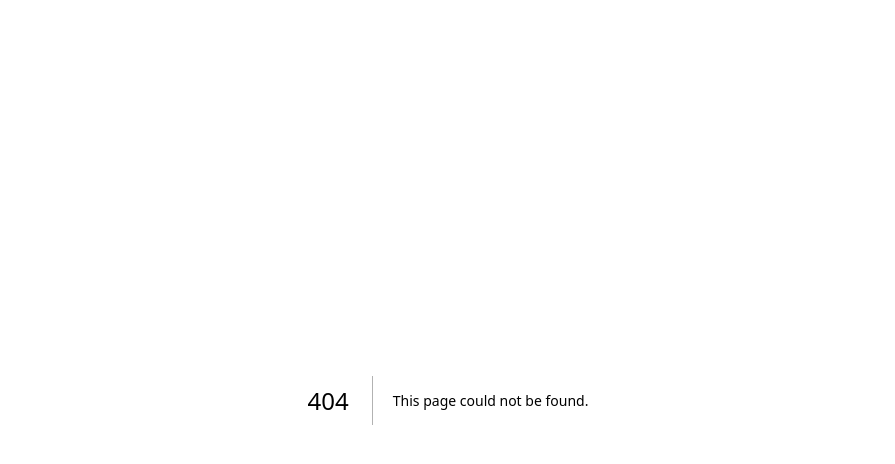
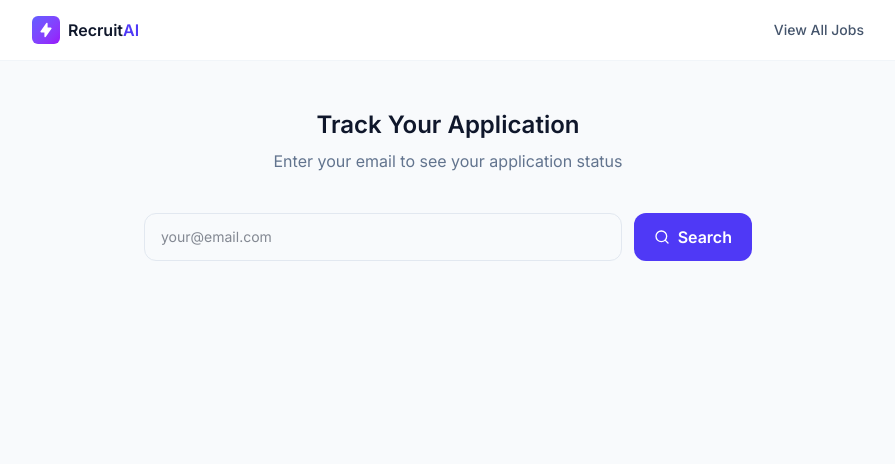
Before and after one commit to OneLove115/recruitai, a Next.js app: page /portal/status in a window 1280 px wide. Before the commit this address had no page. Shown: the top 464 px of the page, without its empty margins (192-1087 px from the left). Built offline with nearby package versions, Linux system fonts and the light colour scheme.

Commit message:
feat: application status tracker portal page

```diff
--- /dev/null
+++ b/src/app/portal/status/page.tsx
@@ -0,0 +1,96 @@
+"use client";
+import { useState } from "react";
+import { getApplicationStatus } from "@/app/actions/portal";
+import { Search, Briefcase, CheckCircle, Clock, XCircle } from "lucide-react";
+
+const statusConfig: Record<string, { label: string; icon: typeof Clock; color: string; bg: string }> = {
+  applied: { label: "Applied", icon: Clock, color: "text-blue-700", bg: "bg-blue-50" },
+  reviewing: { label: "Under Review", icon: Clock, color: "text-yellow-700", bg: "bg-yellow-50" },
+  interview: { label: "Interview Scheduled", icon: CheckCircle, color: "text-purple-700", bg: "bg-purple-50" },
+  offer: { label: "Offer Extended", icon: CheckCircle, color: "text-emerald-700", bg: "bg-emerald-50" },
+  rejected: { label: "Not Selected", icon: XCircle, color: "text-red-600", bg: "bg-red-50" },
+};
+
+type Application = {
+  id: string;
+  status: string;
+  created_at: string;
+  jobs?: { title: string } | null;
+};
+
+export default function ApplicationStatusPage() {
+  const [email, setEmail] = useState("");
+  const [applications, setApplications] = useState<Application[] | null>(null);
+  const [loading, setLoading] = useState(false);
+
+  const handleSearch = async (e: React.FormEvent) => {
+    e.preventDefault();
+    if (!email.trim()) return;
+    setLoading(true);
+    const results = await getApplicationStatus(email.trim());
+    setApplications(results as unknown as Application[]);
+    setLoading(false);
+  };
+
+  return (
+    <main className="max-w-2xl mx-auto px-4 sm:px-6 lg:px-8 py-12">
+      <div className="text-center mb-10">
+        <h1 className="text-2xl font-bold text-slate-900 mb-2">Track Your Application</h1>
+        <p className="text-slate-500">Enter your email to see your application status</p>
+      </div>
+
+      <form onSubmit={handleSearch} className="flex gap-3 mb-8">
+        <input
+          type="email"
+          value={email}
+          onChange={(e) => setEmail(e.target.value)}
+          placeholder="your@email.com"
+          required
+          className="flex-1 px-4 py-3 border border-slate-200 rounded-xl text-sm focus:outline-none focus:ring-2 focus:ring-indigo-500"
+        />
+        <button type="submit" disabled={loading}
+          className="inline-flex items-center gap-2 bg-indigo-600 hover:bg-indigo-700 disabled:opacity-60 text-white font-semibold px-5 py-3 rounded-xl transition-colors">
+          {loading ? <Clock className="w-4 h-4 animate-spin" /> : <Search className="w-4 h-4" />}
+          Search
+        </button>
+      </form>
+
+      {applications !== null && (
+        <div>
+          {applications.length === 0 ? (
+            <div className="text-center py-12 bg-white rounded-2xl border border-slate-100">
+              <p className="text-slate-500">No applications found for <strong>{email}</strong></p>
+              <a href="/portal/jobs" className="mt-4 inline-block text-sm text-indigo-600 hover:text-indigo-700 font-medium">
+                Browse open positions →
+              </a>
+            </div>
+          ) : (
+            <div className="space-y-4">
+              <p className="text-sm text-slate-500">{applications.length} application{applications.length !== 1 ? "s" : ""} found</p>
+              {applications.map((app) => {
+                const config = statusConfig[app.status] ?? statusConfig.applied;
+                const Icon = config.icon;
+                return (
+                  <div key={app.id} className="bg-white rounded-2xl border border-slate-100 p-5 flex items-center gap-4">
+                    <div className={`w-10 h-10 rounded-xl ${config.bg} flex items-center justify-center flex-shrink-0`}>
+                      <Icon className={`w-5 h-5 ${config.color}`} />
+                    </div>
+                    <div className="flex-1">
+                      <p className="font-semibold text-slate-900">
+                        {(app as any).jobs?.title ?? "Unknown Position"}
+                      </p>
+                      <p className={`text-sm font-medium ${config.color}`}>{config.label}</p>
+                    </div>
+                    <div className="text-xs text-slate-400">
+                      {new Date(app.created_at).toLocaleDateString("en-GB", { day: "numeric", month: "short", year: "numeric" })}
+                    </div>
+                  </div>
+                );
+              })}
+            </div>
+          )}
+        </div>
+      )}
+    </main>
+  );
+}
```
